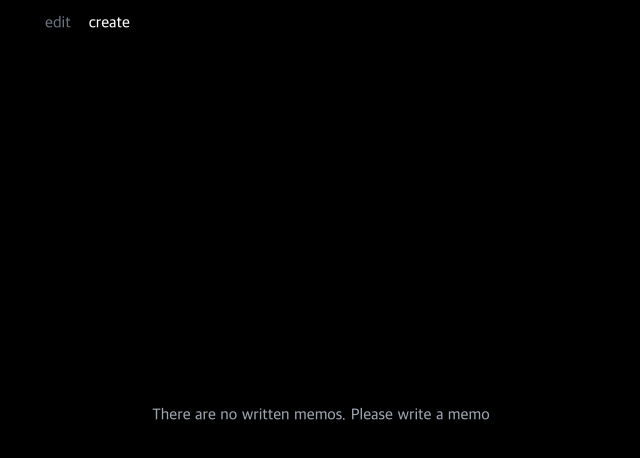
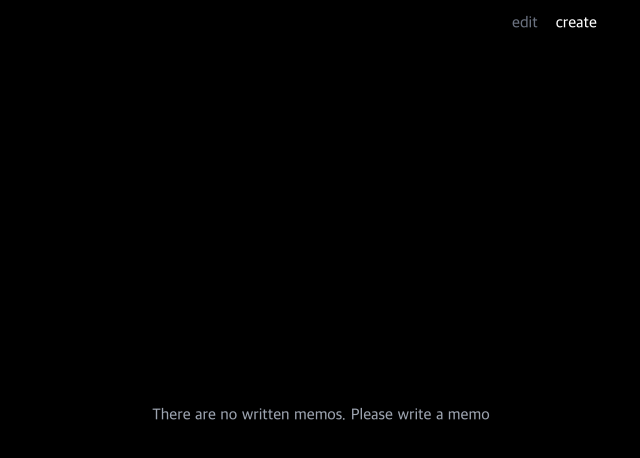
Before and after one commit to wherehows/easy-memo-web, a Next.js app: page /en in a window 1280 px wide. Shown: the top 458 px of the page, without its empty margins (319-959 px from the left). Built offline with nearby package versions, Linux system fonts and the light colour scheme.

Commit message:
chore(RightOption): LeftOption이 없는 경우 배치를 고려한 스타일 수정

```diff
--- a/src/components/Header/RightOption.tsx
+++ b/src/components/Header/RightOption.tsx
@@ -76,8 +76,10 @@ const RightOption = ({ text, option }: RightOptionProps) => {
     );
 
     return (
-      <div className="flex gap-[18px]">
-        {[Share, Edit, Save, Write, Remove]}
+      <div className="flex grow flex-row-reverse">
+        <div className="flex gap-[18px]">
+          {[Share, Edit, Save, Write, Remove]}
+        </div>
       </div>
     );
   }
```
